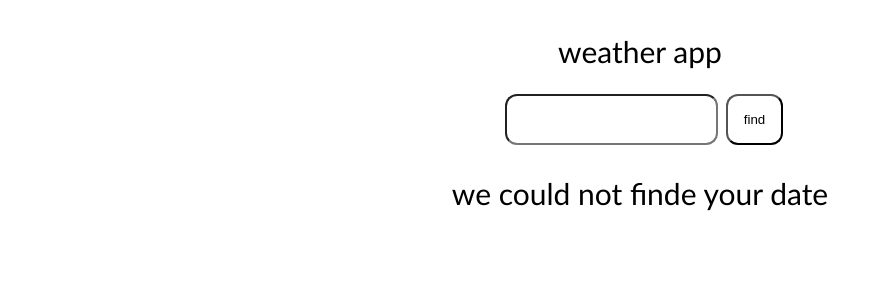
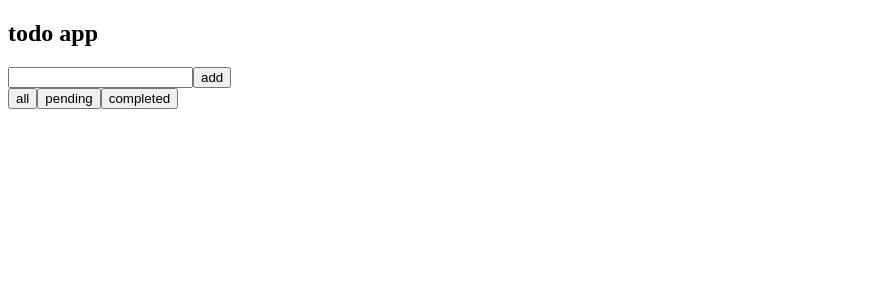
Before and after one commit to special-char/fs-b8, a React app: page / in a window 1280 px wide. Shown: the top 300 px of the page, without its empty margins (0-882 px from the left). Built offline with nearby package versions, Linux system fonts and the light colour scheme; data requests are answered from the project's data file.

Commit message:
todoapp finaly done

```diff
--- /dev/null
+++ b/db.json
@@ -0,0 +1,3 @@
+{
+  "todol": []
+}
--- a/package.json
+++ b/package.json
@@ -6,7 +6,9 @@
   "scripts": {
     "build": "webpack",
     "start": "webpack serve",
-    "prepare": "husky install"
+    "prepare": "husky install",
+    "server": "json-server --watch db.json"
+
   },
   "repository": {
     "type": "git",
--- /dev/null
+++ b/src/components/todo/App1.jsx
@@ -0,0 +1,136 @@
+import React, { Component, createRef } from 'react'
+
+export default class App1 extends Component {
+  constructor(props) {
+    super(props)
+
+    this.myref = createRef()
+    this.state = {
+      todol: [],
+    }
+  }
+
+  async componentDidMount() {
+    this.mainl('all')
+  }
+
+  mainl = async status => {
+    try {
+      let query = ''
+      if (status !== 'all') {
+        query = `?isdone=${status === 'completed'}`
+      }
+      const res = await fetch(`http://localhost:3000/todol${query}`)
+      const json = await res.json()
+
+      this.setState({ todol: json })
+    } catch (error) {}
+  }
+
+  handels = async e => {
+    try {
+      e.preventDefault()
+
+      const data = {
+        text: this.myref.current.value,
+        isdone: false,
+      }
+
+      const res = await fetch('http://localhost:3000/todol', {
+        method: 'POST',
+        body: JSON.stringify(data),
+        headers: {
+          'Content-type': 'application/json',
+          accept: 'application/json',
+        },
+      })
+
+      const json = await res.json()
+
+      this.setState(
+        ({ todol }) => ({
+          todol: [...todol, json],
+        }),
+        () => {
+          this.myref.current.value = ''
+        },
+      )
+    } catch (error) {}
+  }
+
+  deleth = async iteam => {
+    try {
+      const res = await fetch(`http://localhost:3000/todol/${iteam.id}`, {
+        method: 'DELETE',
+      })
+
+      this.setState(({ todol }) => {
+        const index = todol.findIndex(y => y.id === iteam.id)
+        return { todol: [...todol.slice(0, index), ...todol.slice(index + 1)] }
+      })
+    } catch (error) {}
+  }
+
+  check = async iteam => {
+    try {
+      const res = await fetch(`http://localhost:3000/todol/${iteam.id}`, {
+        method: 'put',
+        body: JSON.stringify({ ...iteam, isdone: !iteam.isdone }),
+        headers: {
+          'content-type': 'application/json',
+          accept: 'application/json',
+        },
+      })
+
+      const json = res.json()
+
+      this.setState(({ todol }) => {
+        const index = todol.findIndex(y => y.id === iteam.id)
+        return {
+          todol: [...todol.slice(0, index), json, ...todol.slice(index + 1)],
+        }
+      })
+    } catch (error) {}
+  }
+
+  render() {
+    console.log(this.state.todol)
+    return (
+      <div className="mainC">
+        <h2>todo app</h2>
+        <form onSubmit={this.handels}>
+          <input type="text" ref={this.myref} />
+          <button type="submit">add</button>
+        </form>
+
+        <div className="log">
+          {this.state.todol.map(x => (
+            <div>
+              <input
+                type="checkbox"
+                onChange={() => this.check(x)}
+                checked={x.isdone}
+              />
+              <p>{x.text}</p>
+              <button type="button" onClick={() => this.deleth(x)}>
+                delet
+              </button>
+            </div>
+          ))}
+        </div>
+
+        <div className="filters">
+          <button type="button" onClick={() => this.mainl('all')}>
+            all
+          </button>
+          <button type="button" onClick={() => this.mainl('pending')}>
+            pending
+          </button>
+          <button type="button" onClick={() => this.mainl('completed')}>
+            completed
+          </button>
+        </div>
+      </div>
+    )
+  }
+}
--- a/src/index.jsx
+++ b/src/index.jsx
@@ -1,7 +1,7 @@
 import React, { Component } from 'react'
 import { createRoot } from 'react-dom/client'
-import App from './App'
+import App1 from '././components/todo/App1'
 
 const container = document.getElementById('root')
 const root = createRoot(container)
-root.render(<App />)
+root.render(<App1 />)
```
Also changed, not shown: src/components/weather/App.jsx (renamed from src/App.jsx, +1 -11 lines), src/components/todo/Iteam.jsx (added), src/components/todo/gl.css (added), src/components/weather/gl.css (renamed from src/components/gl.css).
